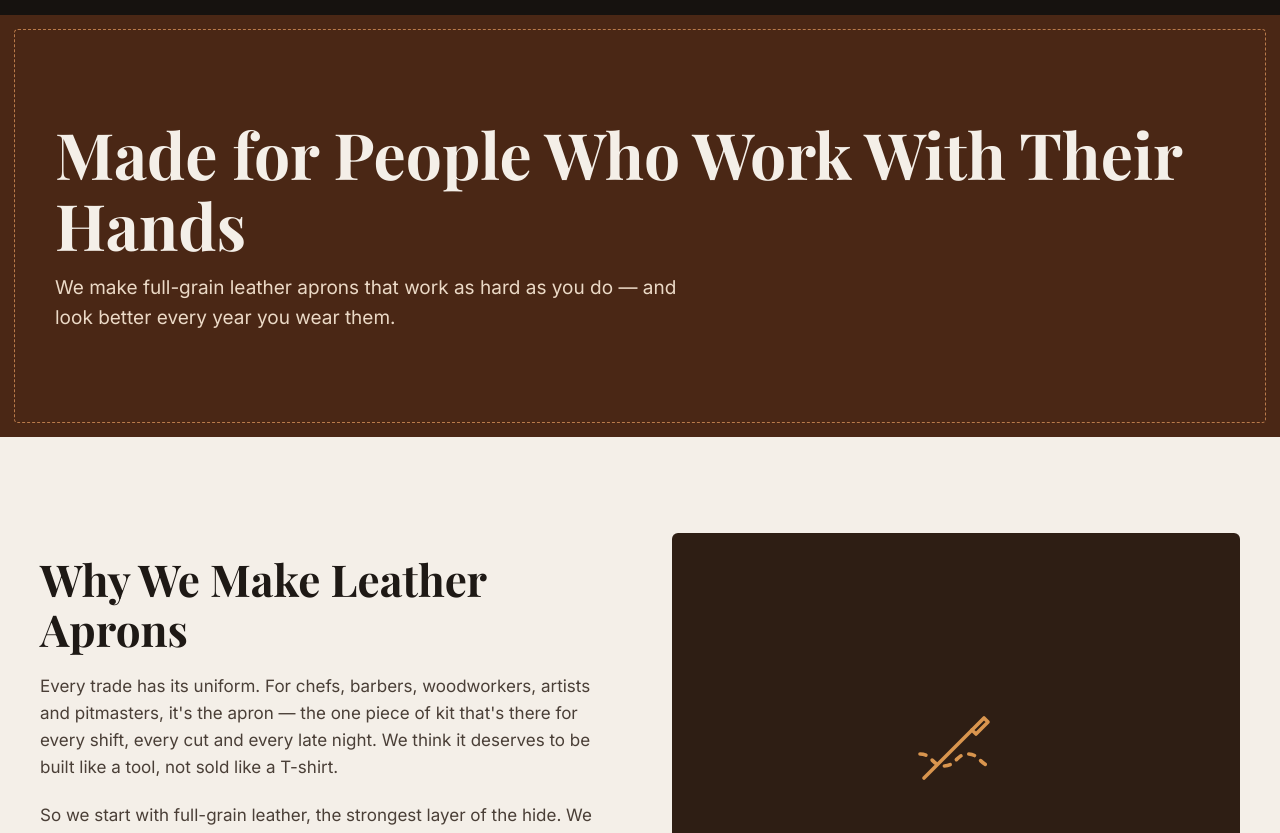
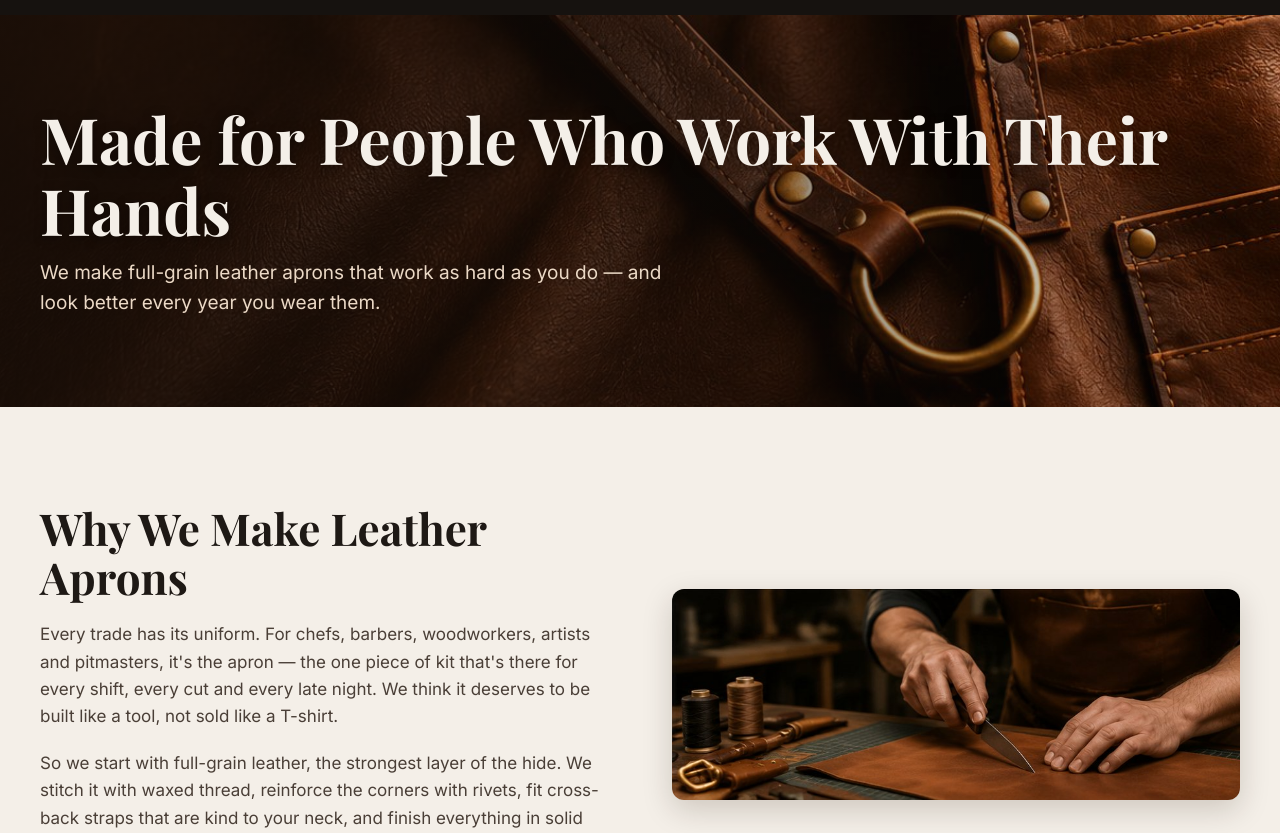
Before and after one commit to Dawoodali110/custom-leather-apron, a plain HTML site: page about.html in a window 1280 px wide. Shown: the part 114-947 px from the top of the page. Drawn offline with nearby package versions, Linux system fonts and the light colour scheme.

Commit message:
About: banner and craft photos
Co-Authored-By: Claude Opus 5.5 <noreply@anthropic.com>
Claude-Session: https://claude.ai/code/session_01J91z3DaxM4MBRxM6kVQ2Kt

```diff
--- a/about.html
+++ b/about.html
@@ -26,14 +26,15 @@
 <!-- seo:end -->
 <link rel="preconnect" href="https://fonts.googleapis.com">
 <link href="https://fonts.googleapis.com/css2?family=Playfair+Display:wght@600;700&family=Inter:wght@400;500;600;700&display=swap" rel="stylesheet">
-<link rel="stylesheet" href="assets/styles.css?v=1795653390">
-<script src="assets/site.js?v=1795653390" defer></script>
+<link rel="stylesheet" href="assets/styles.css?v=1795653599">
+<script src="assets/site.js?v=1795653599" defer></script>
 </head>
 <body data-page="about">
 <div id="site-header"></div>
 <main>
-  <section style="background:#4A2715;color:var(--cream);padding:14px">
-    <div style="border:1.5px dashed #B97A4A;border-radius:4px">
+  <section class="about-hero">
+    <img src="assets/img/about-banner.jpg" alt="" aria-hidden="true" fetchpriority="high">
+    <div>
       <div class="wrap" style="padding-top:88px;padding-bottom:88px">
         <h1 style="font-size:clamp(44px,6vw,64px)">Made for People Who Work With Their Hands</h1>
         <p style="margin:12px 0 0;color:#EBD9C6;font-size:19px;max-width:640px">We make full-grain leather aprons that work as hard as you do — and look better every year you wear them.</p>
@@ -46,9 +47,7 @@
       <p style="margin:0;color:#4A3F37;font-size:17px">Every trade has its uniform. For chefs, barbers, woodworkers, artists and pitmasters, it's the apron — the one piece of kit that's there for every shift, every cut and every late night. We think it deserves to be built like a tool, not sold like a T-shirt.</p>
       <p style="margin:0;color:#4A3F37;font-size:17px">So we start with full-grain leather, the strongest layer of the hide. We stitch it with waxed thread, reinforce the corners with rivets, fit cross-back straps that are kind to your neck, and finish everything in solid brass. Then we engrave your name or logo on the chest — because the best tools are the ones that are unmistakably yours.</p>
     </div>
-    <div style="flex:1 1 480px;min-width:0;aspect-ratio:4/3;background:#2E1E14;border-radius:6px;display:flex;align-items:center;justify-content:center">
-      <svg role="img" aria-label="Needle and thread stitching leather" width="96" height="96" viewBox="0 0 24 24" fill="none" stroke="#D9954E" stroke-width="0.9" stroke-linecap="round" stroke-linejoin="round"><path d="M4 20L16 8"/><path d="M16 8l3-3 1 1-3 3z"/><path d="M3 14c3 0 3 3 6 3s3-3 6-3 3 3 6 3" stroke-dasharray="1.5 2"/></svg>
-    </div>
+    <div class="about-photo"><img src="assets/img/about-craft.jpg" alt="Leatherworker hand-cutting a piece of full-grain leather with a knife at a workbench, with waxed thread and brass buckles nearby" loading="lazy" width="877" height="326"></div>
   </section>
   <section class="wrap" style="padding-bottom:104px">
     <div style="display:grid;grid-template-columns:repeat(auto-fit,minmax(260px,1fr));border-top:1px solid var(--line)">
--- a/assets/styles.css
+++ b/assets/styles.css
@@ -332,3 +332,12 @@ textarea.input{height:auto;padding:12px 14px;resize:vertical}
   section[aria-label="Apron preview"] .round{width:40px;height:40px;flex:none}
   #spin{padding:0 12px!important;font-size:13px!important}
 }
+
+/* About page photos */
+.about-hero{position:relative;overflow:hidden;background:#2A1A10;color:var(--cream)}
+.about-hero>img{position:absolute;inset:0;width:100%;height:100%;object-fit:cover;object-position:center}
+.about-hero::before{content:"";position:absolute;inset:0;background:linear-gradient(90deg,rgba(20,12,7,.85) 0%,rgba(20,12,7,.6) 45%,rgba(20,12,7,.1) 100%);z-index:1}
+.about-hero>div{position:relative;z-index:2}
+.about-hero h1{text-shadow:0 2px 12px rgba(0,0,0,.4)}
+.about-photo{flex:1 1 480px;min-width:0;border-radius:12px;overflow:hidden;box-shadow:0 10px 30px rgba(40,20,8,.18)}
+.about-photo img{display:block;width:100%;height:auto}
```
Also changed, not shown: cart.html (+2 -2 lines), contact.html (+2 -2 lines), design-ai.html (+3 -3 lines), index.html (+2 -2 lines), product.html (+2 -2 lines), shop.html (+2 -2 lines), assets/img/about-banner.jpg (added), assets/img/about-craft.jpg (added).
